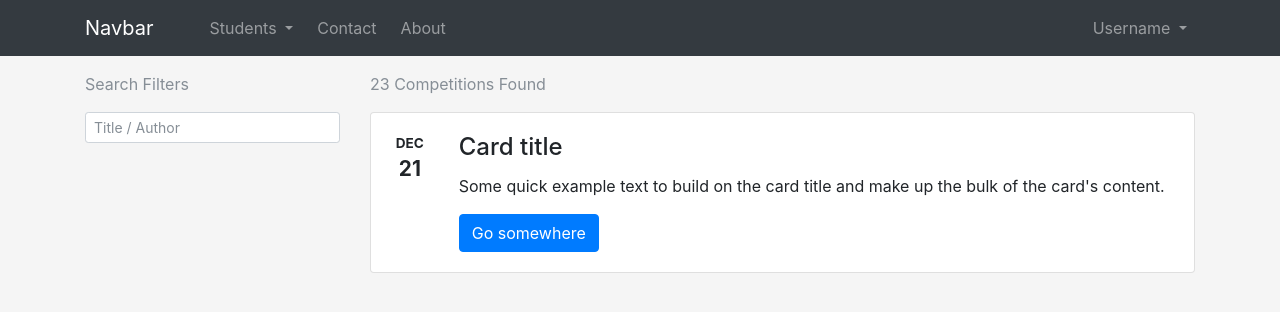
After one commit to naseelemak/WOKO, a PHP site: page /competitions.php in a window 1280 px wide. The commit adds this page. Shown: the top 312 px of the page. Run offline with PHP 8.4, Linux system fonts and the light colour scheme.

Commit message:
Added daterangepicker. Added cards for Competitions page.

```diff
--- /dev/null
+++ b/assets/css/style.css
@@ -0,0 +1,16 @@
+body {
+    background-color: #f5f5f5;
+}
+
+.card-date > p {
+    margin: 0;
+    text-align: center;
+}
+
+.card-date-month {
+    font-size: 0.85em;
+}
+
+.card-date-day {
+    font-size: 1.3em;
+}
--- /dev/null
+++ b/competitions.php
@@ -0,0 +1,46 @@
+<?php
+
+$currentPage = "Competitions";
+
+include 'misc/header.php';
+
+?>
+
+<div class="container mt-3">
+    <div class="row">
+        <div class="col-md-12 col-lg-3 mb-4">
+            <p class="text-muted">Search Filters</p>
+
+            <!-- Search field -->
+            <input class="form-control form-control-sm" type="text" placeholder="Title / Author">
+        </div>
+
+        <!-- Competition Cards -->
+        <div class="col-md-12 col-lg-9">
+            <p class="text-muted">23 Competitions Found</p>
+            <div class="card">
+                <div class="card-body">
+                    <div class="row">
+                        <div class="col-1 card-date">
+                            <p class="card-date-month"><strong>DEC</strong></p>
+                            <p class="card-date-day"><strong>21</strong></p>
+                        </div>
+                        <div class="col-11">
+                            <h4 class="card-title">Card title</h4>
+                            <p class="card-text">Some quick example text to build on the card title and make up the bulk of the card's content.</p>
+                            <a href="#" class="btn btn-primary">Go somewhere</a>
+                        </div>
+                    </div>
+                </div>
+            </div>
+        </div>
+
+    </div>
+</div>
+
+
+<?php
+
+include 'misc/footer.php';
+
+?>
--- a/misc/header.php
+++ b/misc/header.php
@@ -1,5 +1,6 @@
 <!doctype html>
 <html lang="en">
+
 <head>
     <title>WOKO</title>
     <!-- Required meta tags -->
@@ -8,7 +9,13 @@
 
     <!-- Bootstrap CSS -->
     <link rel="stylesheet" href="assets/css/bootstrap.css">
+
+    <!-- Own CSS -->
+    <link rel="stylesheet" href="assets/css/style.css">
+
+
 </head>
+
 <body>
 
     <nav class="navbar navbar-expand-lg navbar-dark bg-dark">
```
Also changed, not shown: test.php (added, +36 -0 lines). Lines whose indentation alone changed are shown as unchanged.
